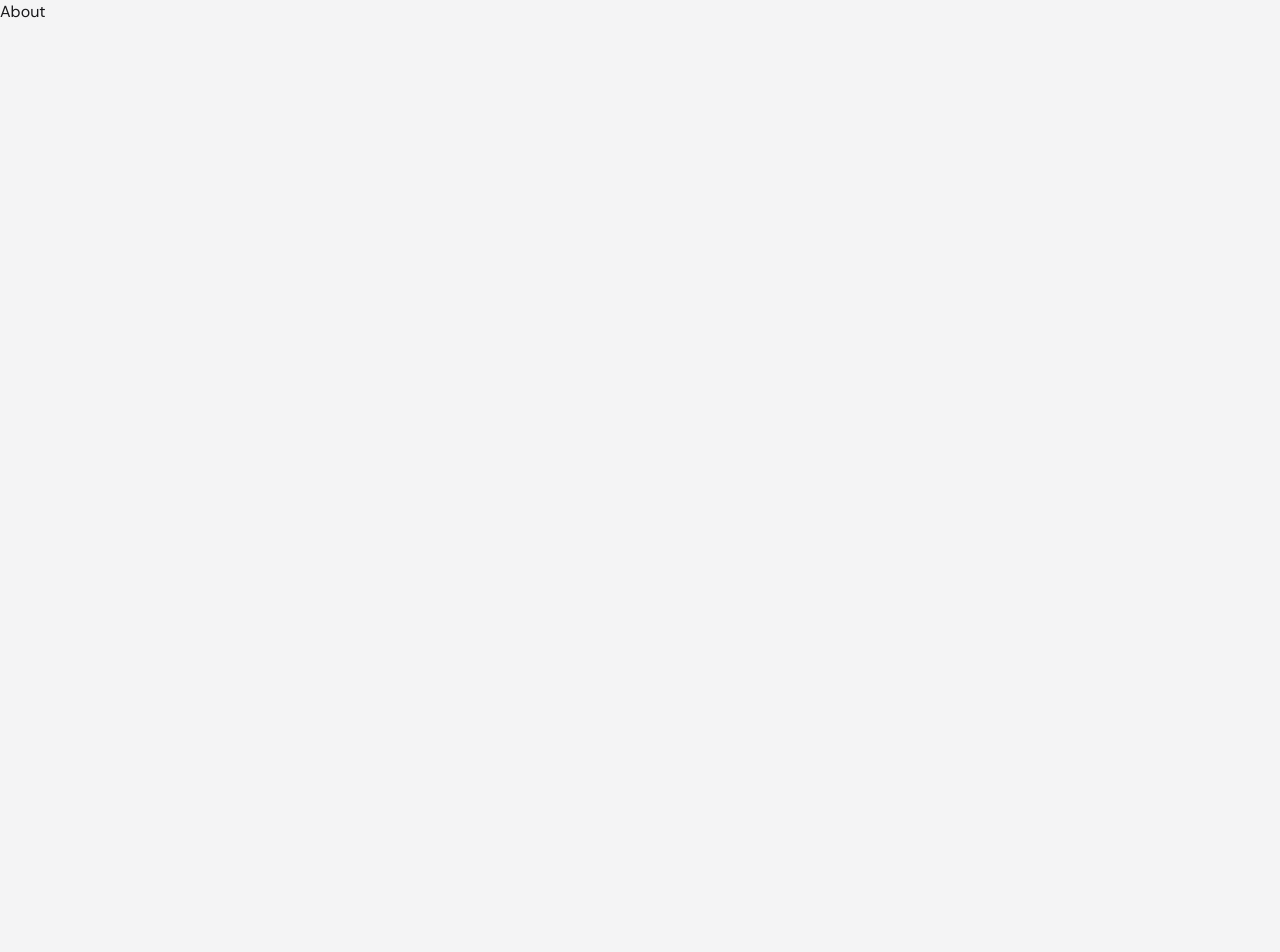
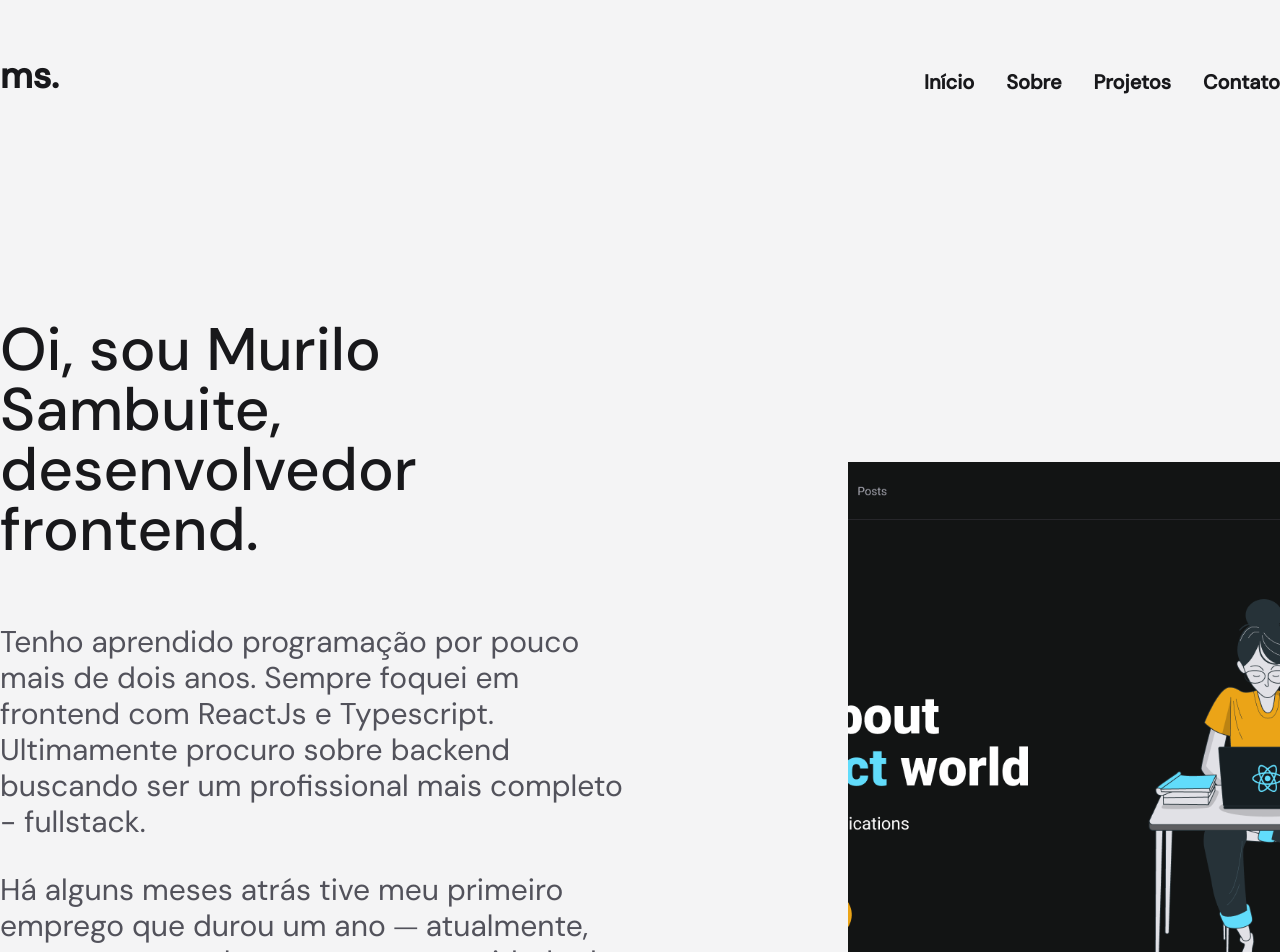
Before and after one commit to sambuite/portfolio, a Next.js app: page /about in a window 1280 px wide. Shown: the top 952 px of the page. Before the commit the page ends 800 px from the top, so only its background shows below. Built offline with nearby package versions, Linux system fonts and the light colour scheme.

Commit message:
add About page; add AboutMain; improve code

```diff
--- a/next.config.js
+++ b/next.config.js
@@ -1,6 +1,6 @@
 /** @type {import('next').NextConfig} */
 const nextConfig = {
   reactStrictMode: true,
-}
+};
 
-module.exports = nextConfig
+module.exports = nextConfig;
--- /dev/null
+++ b/src/components/AboutMain/index.tsx
@@ -0,0 +1,58 @@
+import Image from 'next/image';
+import homeImg from '../../assets/home.png';
+import { Contact } from '../Contact';
+
+export function AboutMain() {
+  return (
+    <main className="default-center mt-56">
+      <section className="flex items-center justify-between">
+        <div className="mb-36">
+          <h1 className="text-h-1 w-[26rem]">
+            Oi, sou Murilo Sambuite, desenvolvedor frontend.
+          </h1>
+          <h2 className="text-h-2 w-[40rem] mt-16 leading-10">
+            Tenho aprendido programação por pouco mais de dois anos. Sempre
+            foquei em frontend com ReactJs e Typescript. Ultimamente procuro
+            sobre backend buscando ser um profissional mais completo -
+            fullstack.{' '}
+          </h2>
+          <h2 className="text-h-2 w-[40rem] mt-8 leading-10">
+            Há alguns meses atrás tive meu primeiro emprego que durou um ano ⏤
+            atualmente, estou procurando por uma oportunidade de demonstrar tudo
+            que aprendi e estou aprendendo.
+          </h2>
+        </div>
+        <div className="w-[27rem] h-[37rem] bg-zinc-400 relative">
+          <div className="w-full h-full">
+            <Image
+              src={homeImg}
+              alt={`Imagem de Murilo`}
+              layout="fill"
+              objectFit="cover"
+            />
+          </div>
+        </div>
+      </section>
+      <section className="border-b-[1.5px] border-zinc-600 pb-28">
+        <div className="flex items-center">
+          <h6 className="text-body underline underline-offset-2 w-80">
+            Principais ferramentas
+          </h6>
+          <span className="w-[27rem] font-body">
+            VSCode, Insomnia, Figma, WSL2
+          </span>
+        </div>
+        <div className="flex items-center mt-28">
+          <h6 className="text-body underline underline-offset-2 w-80">
+            Principais tecnologias
+          </h6>
+          <span className="w-[27rem] font-body">
+            JavaScript, TypeScript, Git, ReactJs, React Native, TailwindCSS,
+            Styled Components, Express, NodeJs, Prisma, Jest
+          </span>
+        </div>
+      </section>
+      <Contact />
+    </main>
+  );
+}
--- a/src/components/Contact.tsx
+++ b/src/components/Contact.tsx
@@ -1,8 +1,9 @@
 import { ArrowRight } from 'phosphor-react';
+import { CONTACTS_ID } from '../utils/constants';
 
 export function Contact() {
   return (
-    <div className="default-center flex my-28">
+    <div id={CONTACTS_ID} className="default-center flex my-28">
       <div className="flex flex-col items-start w-5/12">
         <h2 className="font-sans font-normal text-3xl text-zinc-900">
           Não posso esperar para responder
--- a/src/components/Header.tsx
+++ b/src/components/Header.tsx
@@ -1,10 +1,6 @@
 import Link from 'next/link';
-
-export function scrollToProjects() {
-  document
-    .querySelector('#first-project')
-    ?.scrollIntoView({ behavior: 'smooth', block: 'center' });
-}
+import { CONTACTS_ID, HEADER_ID, PROJECTS_ID } from '../utils/constants';
+import { scrollToSection } from '../utils/scrollToSection';
 
 export function Header() {
   // function toggleTheme() {
@@ -20,20 +16,26 @@ export function Header() {
   // }
 
   return (
-    <header className="flex items-center text-zinc-900">
+    <header id={HEADER_ID} className="flex items-center text-zinc-900">
       <div className="flex default-center mt-14 justify-between">
         <span className="text-4xl font-bold">ms.</span>
         <nav className="self-end ">
-          <a
-            className="text-navigation cursor-pointer"
-            onClick={scrollToProjects}
-          >
-            Projetos
+          <a className="text-navigation">
+            <Link href="/">Início</Link>
           </a>
           <a className="text-navigation">
             <Link href="/about">Sobre</Link>
           </a>
-          <a className="text-navigation" href="#">
+          <a
+            className="text-navigation cursor-pointer"
+            onClick={() => scrollToSection(PROJECTS_ID)}
+          >
+            Projetos
+          </a>
+          <a
+            className="text-navigation cursor-pointer"
+            onClick={() => scrollToSection(CONTACTS_ID)}
+          >
             Contato
           </a>
         </nav>
--- a/src/components/HomeMain/Hero.tsx
+++ b/src/components/HomeMain/Hero.tsx
@@ -1,5 +1,6 @@
 import { ArrowDown } from 'phosphor-react';
-import { scrollToProjects } from '../Header';
+import { PROJECTS_ID } from '../../utils/constants';
+import { scrollToSection } from '../../utils/scrollToSection';
 
 export function Hero() {
   return (
@@ -15,7 +16,7 @@ export function Hero() {
       </div>
       <button
         type="button"
-        onClick={scrollToProjects}
+        onClick={() => scrollToSection(PROJECTS_ID)}
         className="h-fit w-fit cursor-pointer"
       >
         <ArrowDown className="w-9 h-9 mt-32 " weight="bold" />
--- a/src/components/HomeMain/Projects/index.tsx
+++ b/src/components/HomeMain/Projects/index.tsx
@@ -1,9 +1,9 @@
 import homeImg from '../../../assets/home.png';
+import { PROJECTS_ID } from '../../../utils/constants';
 import { Project } from './Project';
 
 const projects = [
   {
-    id: 'first-project',
     name: 'BQT - Big Queue Terminator',
     description:
       'Essa aplicação visa solucionar o problema das filas em orgãos públicos, possibilitando a marcação de horário antecipado.',
@@ -43,7 +43,7 @@ export function Projects() {
       {projects.map((project, index) => (
         <Project
           key={index}
-          id={index === 0 ? 'first-project' : undefined}
+          id={index === 0 ? PROJECTS_ID : undefined}
           name={`0${index + 1}/` + project.name}
           description={project.description}
           imgCover={project.imgCover}
--- a/src/pages/about.tsx
+++ b/src/pages/about.tsx
@@ -1,3 +1,19 @@
+import Head from 'next/head';
+import { AboutMain } from '../components/AboutMain';
+import { Footer } from '../components/Footer';
+import { Header } from '../components/Header';
+
 export default function About() {
-  return <div>About</div>;
+  return (
+    <>
+      <Head>
+        <title>Murilo Sambuite | Sobre</title>
+      </Head>
+      <div>
+        <Header />
+        <AboutMain />
+        <Footer />
+      </div>
+    </>
+  );
 }
--- a/src/utils/constants.ts
+++ b/src/utils/constants.ts
@@ -1,3 +1,7 @@
 const THEME_KEY = '@murilosambuite:theme';
 
-export { THEME_KEY };
+const CONTACTS_ID = 'contacts';
+const PROJECTS_ID = 'projects';
+const HEADER_ID = 'projects';
+
+export { THEME_KEY, CONTACTS_ID, PROJECTS_ID, HEADER_ID };
--- /dev/null
+++ b/src/utils/scrollToSection.ts
@@ -0,0 +1,5 @@
+export function scrollToSection(id: string) {
+  document
+    .querySelector('#' + id)
+    ?.scrollIntoView({ behavior: 'smooth', block: 'center' });
+}
```
